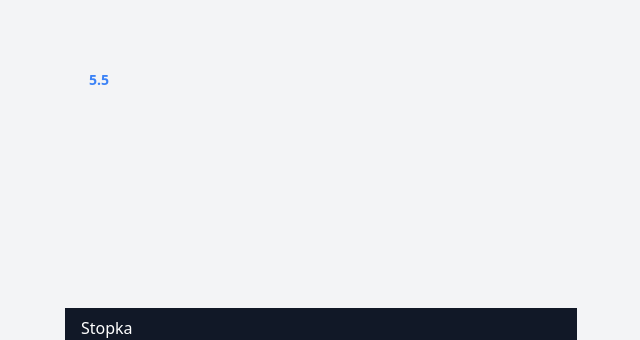
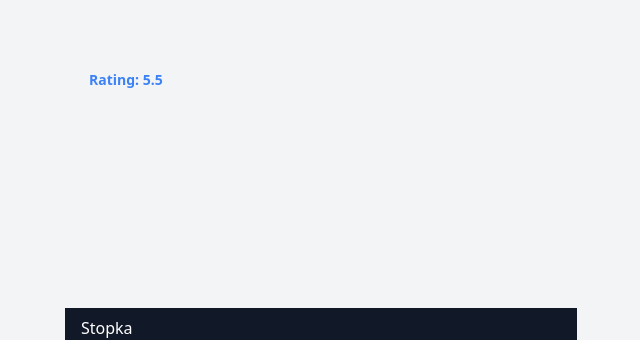
Before and after one commit to pelek1987/my-shop, a Next.js app: page / in a window 1280 px wide. Shown: the part 452-792 px from the top of the page, without its empty margins (319-959 px from the left). Built offline with nearby package versions, Linux system fonts and the light colour scheme.

Commit message:
modify Rating component

```diff
--- a/components/Rating/Rating.tsx
+++ b/components/Rating/Rating.tsx
@@ -1,7 +1,7 @@
 import { RatingProps } from "./Rating.types";
 
 const Rating = ({ rating }: RatingProps) => (
-  <div className="text-sm text-blue-500 font-bold">{rating}</div>
+  <div className="my-2 text-sm text-blue-500 font-bold">Rating: {rating}</div>
 );
 
 export default Rating;
```
